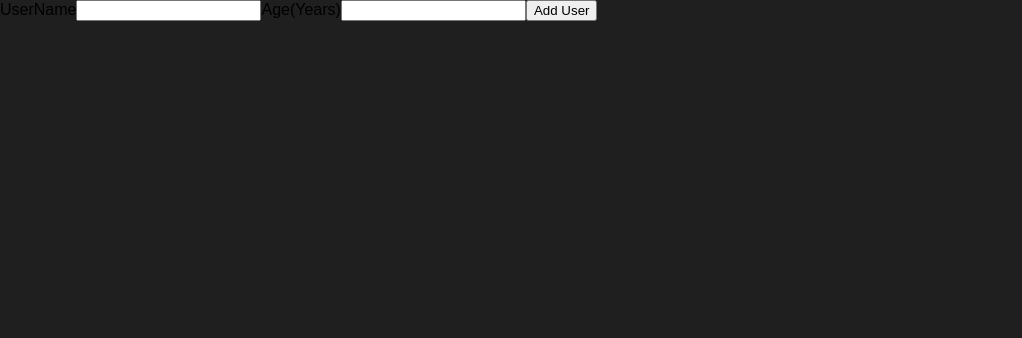
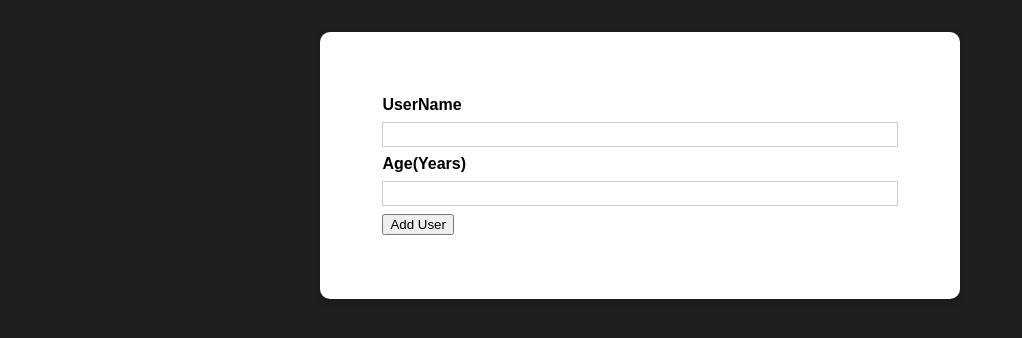
Before and after one commit to altnskmuhammed/React-Practice, a React (Create React App) app: page / in a window 1280 px wide. Shown: the top 338 px of the page, without its empty margins (0-1022 px from the left). Built offline with nearby package versions, Linux system fonts and the light colour scheme.

Commit message:
reuseble Card component

```diff
--- /dev/null
+++ b/src/components/UI/Card.js
@@ -0,0 +1,10 @@
+import React from "react";
+import classes from "./Card.module.css";
+
+const Card = (props) => {
+  return (
+    <div className={`${classes.card} ${props.className}`}>{props.children}</div>
+  );
+};
+
+export default Card;
--- /dev/null
+++ b/src/components/UI/Card.module.css
@@ -0,0 +1,5 @@
+.card {
+  background: white;
+  box-shadow: 0 2px 8px rgba(0, 0, 0, 0.26);
+  border-radius: 10px;
+}
--- a/src/components/Users/AddUser.js
+++ b/src/components/Users/AddUser.js
@@ -1,11 +1,14 @@
 import React from "react";
+import Card from "../UI/Card";
+import classes from "./AddUser.module.css";
 
 const AddUser = () => {
   const addUserHandler = (event) => {
     event.preventDefault();
   };
   return (
-    <form onSubmit={addUserHandler}>
+    <Card className={classes.input}>
+      <form onSubmit={addUserHandler} className={classes.input}>
         <label>UserName</label>
         <input id="username" type="text" />
         <label>Age(Years)</label>
@@ -13,6 +16,7 @@ const AddUser = () => {
 
         <button type="submit"> Add User</button>
       </form>
+    </Card>
   );
 };
 
--- /dev/null
+++ b/src/components/Users/AddUser.module.css
@@ -0,0 +1,26 @@
+.input {
+  margin: 2rem auto;
+  padding: 1rem;
+  width: 90%;
+  max-width: 40rem;
+}
+
+.input label {
+  display: block;
+  font-weight: bold;
+  margin-bottom: 0.5rem;
+}
+
+.input input {
+  font: inherit;
+  display: block;
+  width: 100%;
+  border: 1px solid #ccc;
+  padding: 0.15rem;
+  margin-bottom: 0.5rem;
+}
+
+.input input:focus {
+  outline: none;
+  border-color: #4f005f;
+}
```
Lines whose indentation alone changed are shown as unchanged.
